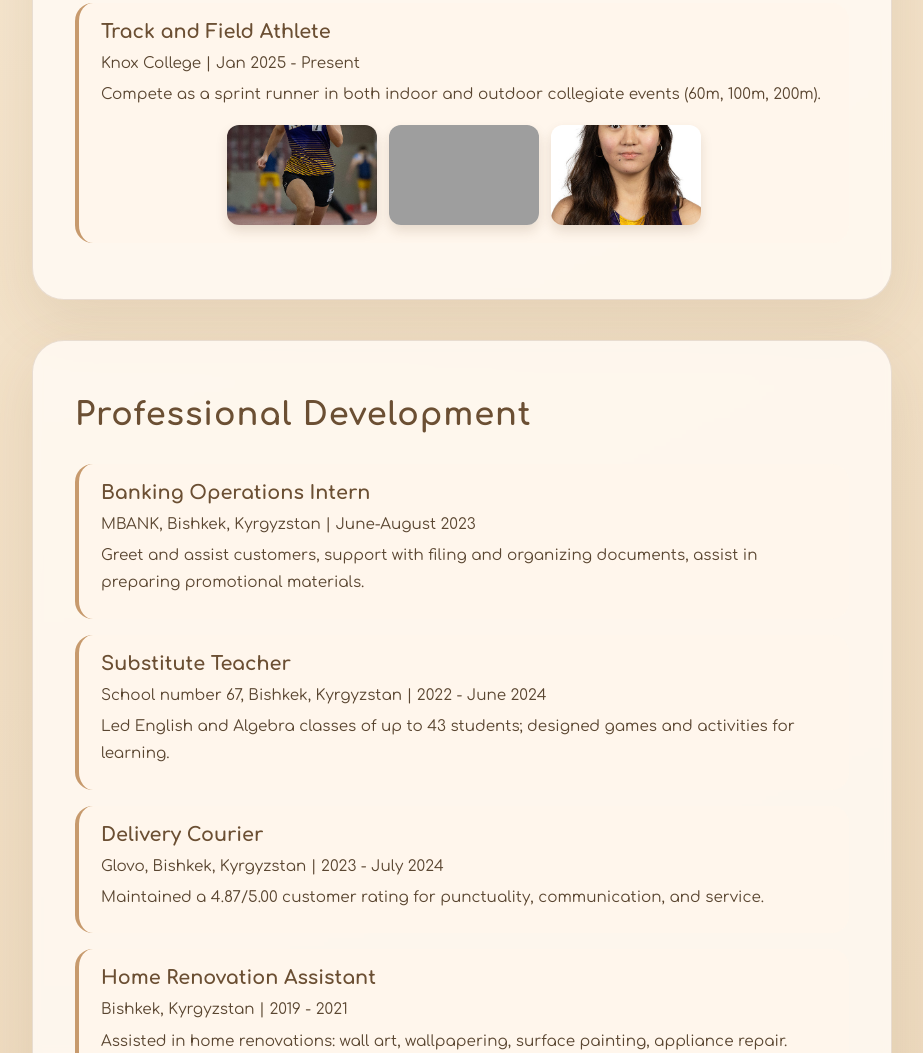
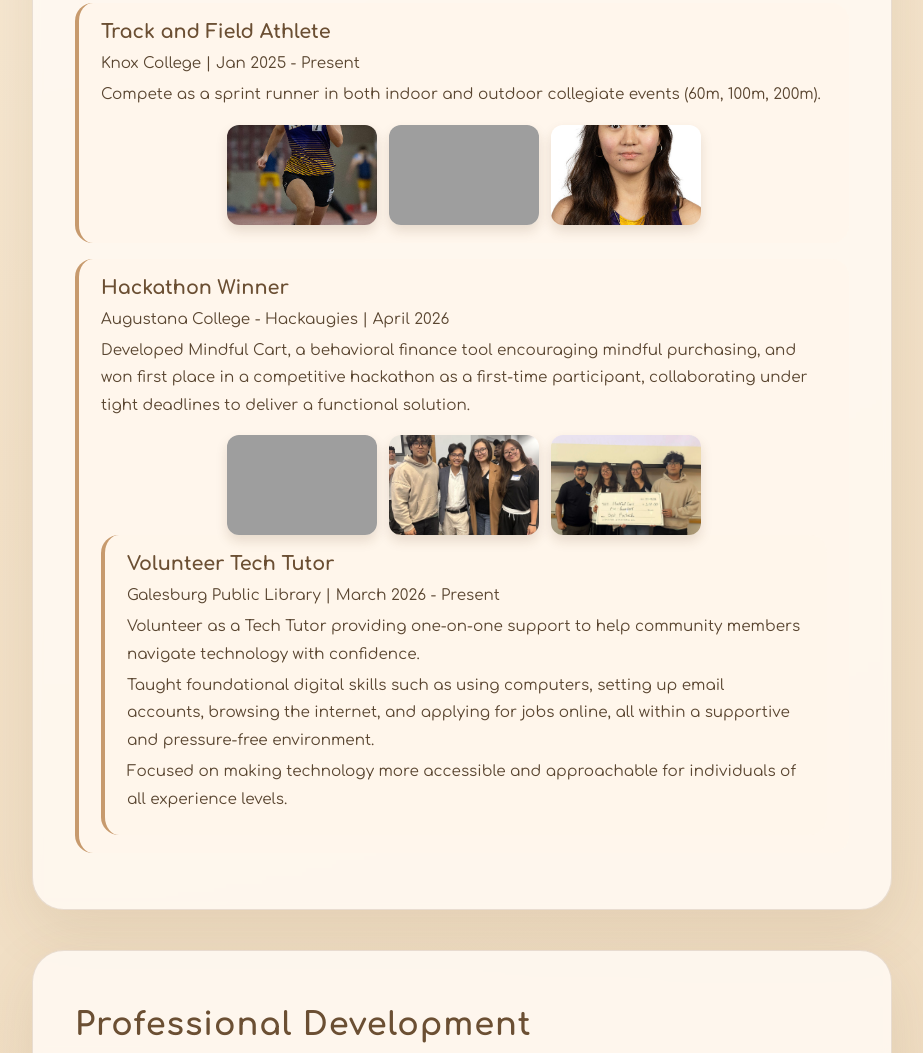
Before and after one commit to april-hpxd/april-hpxd.github.io, a plain HTML site: page index.html in a window 1280 px wide. Shown: the part 1353-2406 px from the top of the page, without its empty margins (178-1101 px from the left). Drawn offline with Linux system fonts and the light colour scheme; grey boxes are pictures that could not be loaded.

Commit message:
update 04/24

```diff
--- a/index.html
+++ b/index.html
@@ -36,7 +36,7 @@
       <h2>Student Experience</h2>
       <div class="timeline">
         <div class="event">
-          <h3>Volunteer</h3>
+          <h3>Volunteer Leader</h3>
           <p>Interact Club of Bishkek, Kyrgyzstan | 2022 - June 2024</p>
           <p>Co-led 5 charity competitions, organized 3 clean-up events (50+ participants each), and delivered ecology lectures in schools.</p>
         </div>
@@ -59,6 +59,22 @@
             <img src="assets/track2.jpg" alt="Track accomplishment 2" class="track-img" data-src="assets/track2.jpg" />
             <img src="assets/profile_track.jpg" alt="Track profile" class="track-img" data-src="assets/profile_track.jpg" />
           </div>
+        </div>
+        <div class="event">
+          <h3>Hackathon Winner</h3>
+          <p>Augustana College - Hackaugies | April 2026</p>
+          <p>Developed Mindful Cart, a behavioral finance tool encouraging mindful purchasing, and won first place in a competitive hackathon as a first-time participant, collaborating under tight deadlines to deliver a functional solution.</p>
+          <div class="hack-images">
+            <img src="assets/hack_present.JPG" alt="Hackathon presentation" class="hack-img" data-src="assets/hack_present.JPG" />
+            <img src="assets/hack_steven.jpg" alt="Hackathon with Steven!" class="hack-img" data-src="assets/hack_steven.jpg" />
+            <img src="assets/hack_win.jpg" alt="Hackathon win" class="hack-img" data-src="assets/hack_win.jpg" />
+        </div>
+        <div class="event">
+          <h3>Volunteer Tech Tutor</h3>
+          <p>Galesburg Public Library | March 2026 - Present </p>
+          <p>Volunteer as a Tech Tutor providing one-on-one support to help community members navigate technology with confidence.</p>
+          <p>Taught foundational digital skills such as using computers, setting up email accounts, browsing the internet, and applying for jobs online, all within a supportive and pressure-free environment.</p>
+          <p>Focused on making technology more accessible and approachable for individuals of all experience levels.</p>
         </div>
       </div>
     </section>
--- a/script.js
+++ b/script.js
@@ -35,6 +35,14 @@ trackImgs.forEach(img => {
   });
 });
 
+hackImgs.forEach(img => {
+  img.addEventListener('click', () => {
+    modal.style.display = 'flex';
+    modalImg.src = img.dataset.src;
+  });
+});
+
+
 modal.addEventListener('click', (e) => {
   if (e.target === modal) {
     modal.style.display = 'none';
--- a/style.css
+++ b/style.css
@@ -202,6 +202,11 @@ section {
     width: 150px;
     height: auto;
   }
+
+  .hack-images img {
+    width: 150px;
+    height: auto;
+  }
 }
 
 .timeline .event h3 {
@@ -224,6 +229,21 @@ section {
 }
 
 .track-images img {
+  width: 150px;
+  height: 100px;
+  object-fit: cover;
+  border-radius: 12px;
+  box-shadow: 0 6px 12px rgba(96, 60, 27, 0.15);
+}
+
+.hack-images {
+  display: flex;
+  gap: 12px;
+  flex-wrap: wrap;
+  justify-content: center;
+  margin-top: 16px;
+}
+.hack-images img {
   width: 150px;
   height: 100px;
   object-fit: cover;
```
Also changed, not shown: assets/hack_steven.jpg (added), assets/hack_win.jpg (added), 1 other file.
